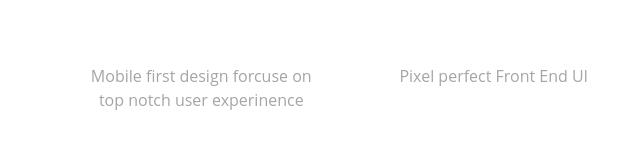
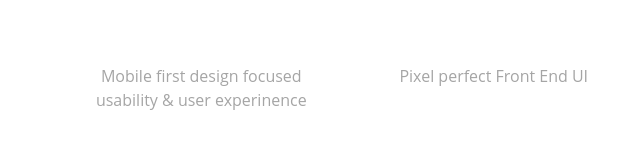
Before and after one commit to niyambhat/bootstrap_example, a plain HTML site: page index.html in a window 1280 px wide. Shown: the part 1728-1895 px from the top of the page, 0-640 px from the left. Drawn offline with Linux system fonts and the light colour scheme.

Commit message:
Get it running

```diff
--- a/index.html
+++ b/index.html
@@ -120,7 +120,7 @@
           <div class="service_block">
 
             <h3 class="animated fadeInUp wow">Front-end</h3>
-            <p class="animated fadeInDown wow">Mobile first design forcuse on top notch user experinence</p>
+            <p class="animated fadeInDown wow">Mobile first design focused usability & user experinence</p>
           </div>
         </div>
         <div class="col-md-3">
```
